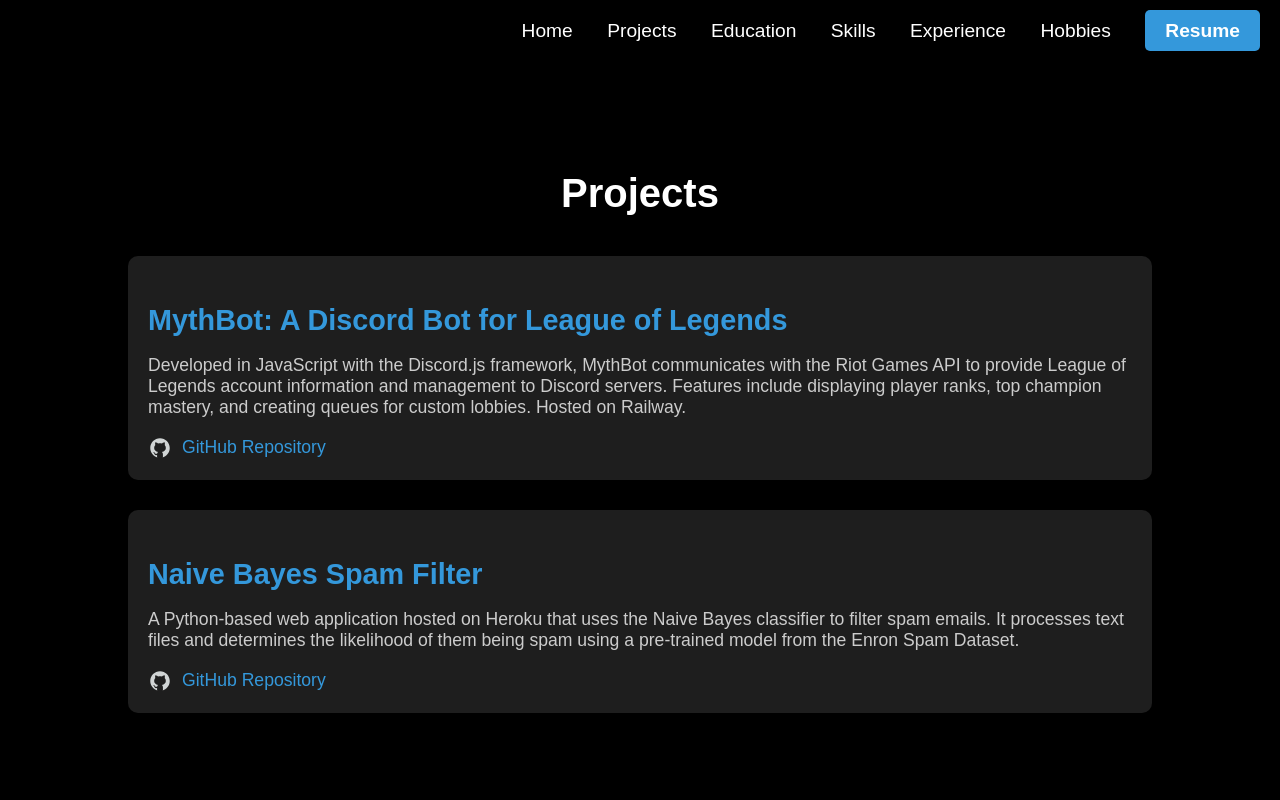
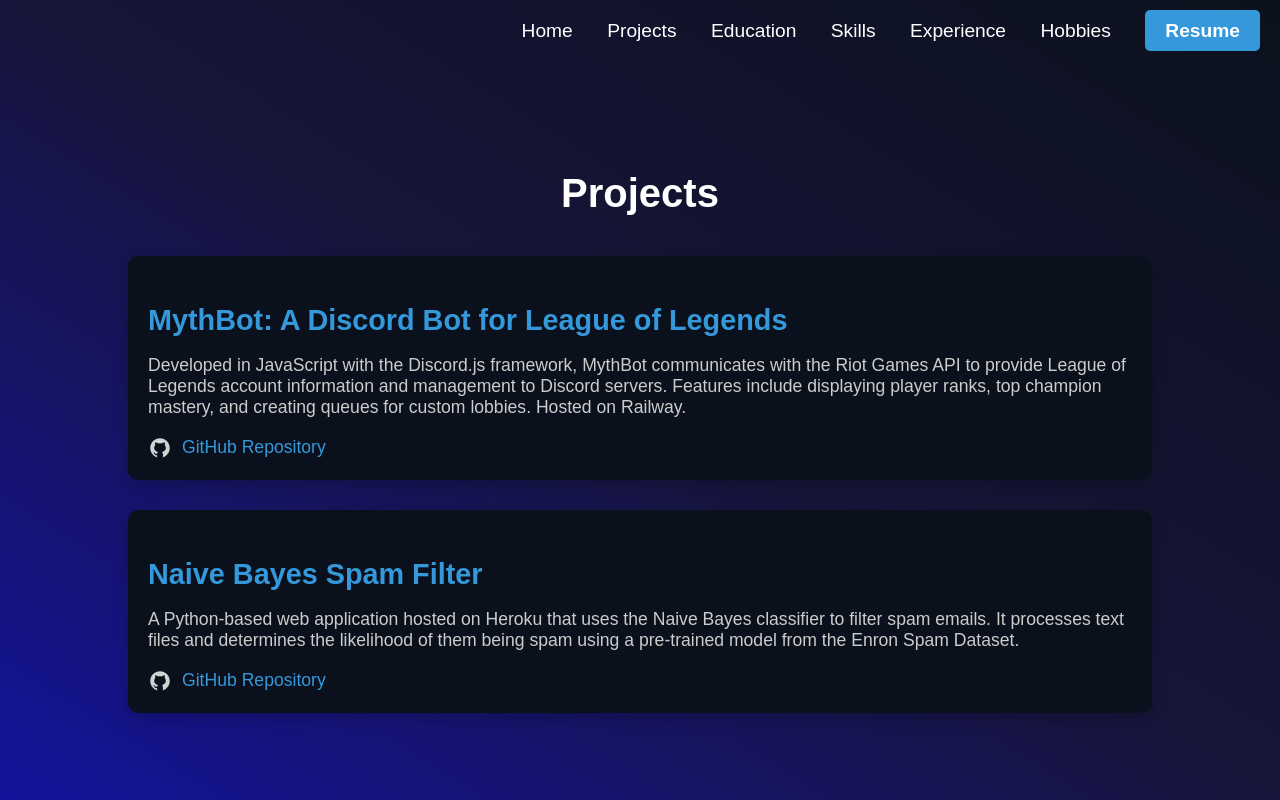
Before and after one commit to Vmohan5072/portfolio.github.io, a plain HTML site: page projects.html in a window 1280 px wide. Drawn offline with Linux system fonts and the light colour scheme.

Commit message:
gradient color changes

```diff
--- a/css/styles.css
+++ b/css/styles.css
@@ -3,7 +3,8 @@
     font-family: 'Arial', sans-serif;
     margin: 0;
     padding: 0;
-    background-color: #000; /* Black background */
+    background-color: #0a0075; /* Black background */
+    background-image: linear-gradient(to bottom left,#0B111C 0%, #17153A 50%, #13139b 100%);
     color: #fff; /* White text */
     min-height: 100vh;
     display: flex;
@@ -149,7 +150,7 @@
 
 /* Project Card Styles */
 .project-card {
-    background-color: #1e1e1e; /* Dark grey box */
+    background-color: #0B111C; /* Dark blue box */
     border-radius: 10px;
     padding: 20px;
     margin-bottom: 30px;
```
